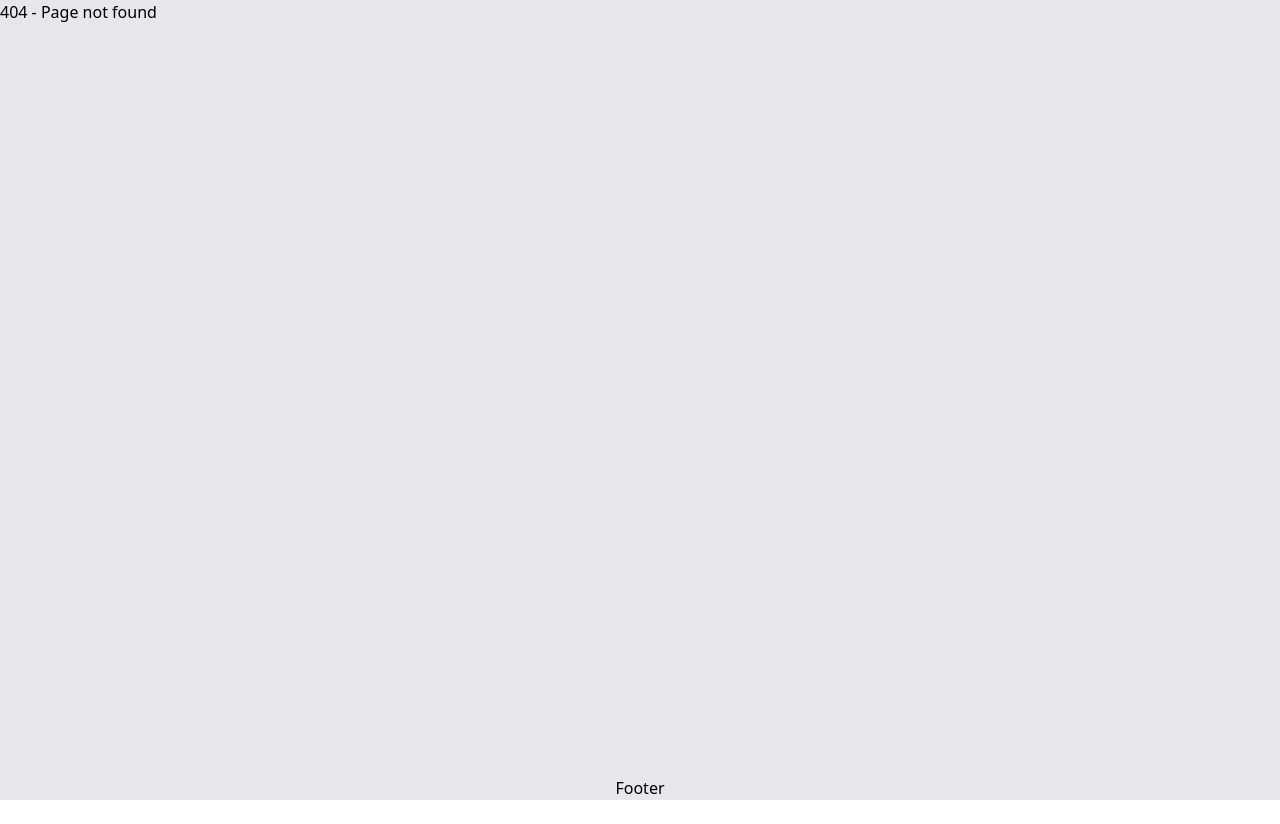
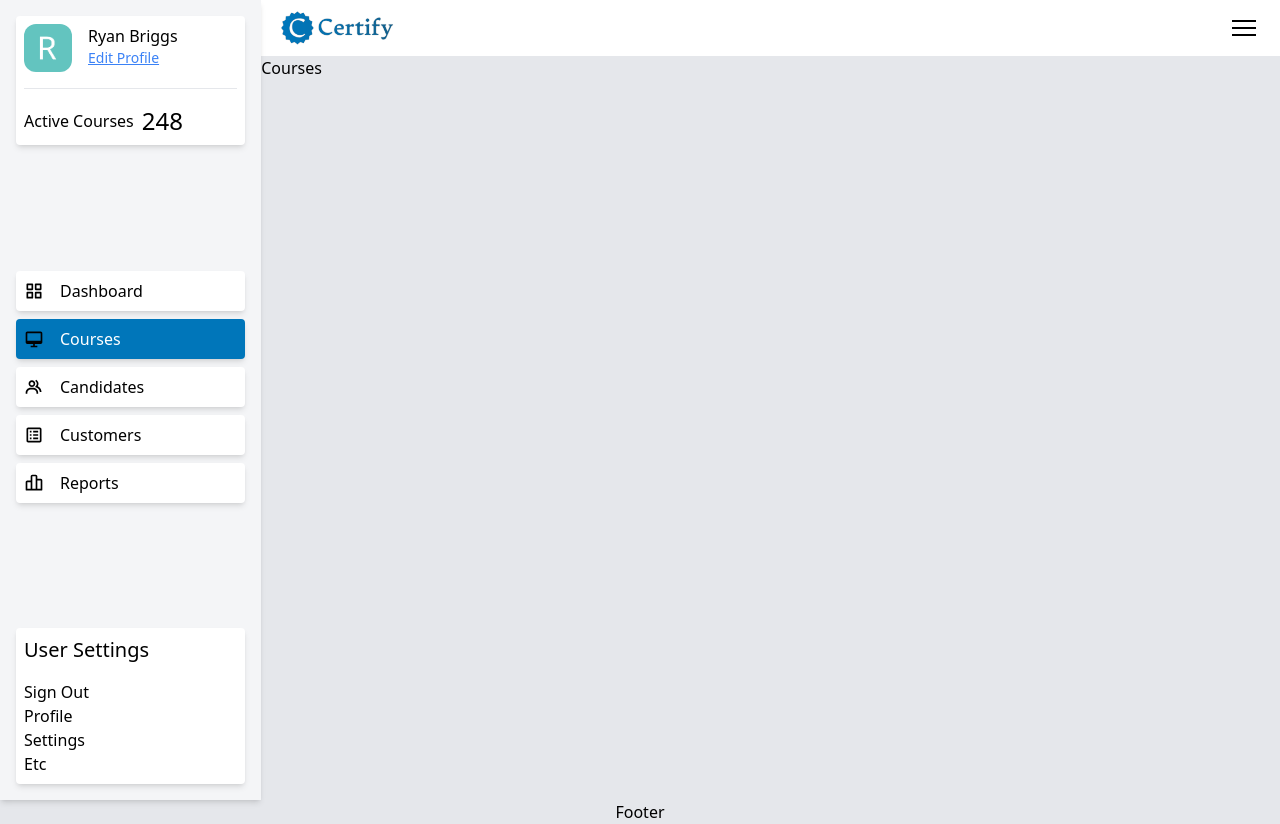
Before and after one commit to RyanBriggsDev/certify, a Next.js app: page /courses in a window 1280 px wide. Before the commit this address had no page. Before the commit the page ends 800 px from the top, so only its background shows below. Built offline with nearby package versions, Linux system fonts and the light colour scheme.

Commit message:
added main nav

```diff
--- a/src/components/ContentAlignment/Container.tsx
+++ b/src/components/ContentAlignment/Container.tsx
@@ -1,7 +1,9 @@
-export default function Container({ children, className }: any) {
+export default function Container({ children, className, padding }: any) {
   return (
     <div
-      className={`container mx-auto px-2 py-16 ${className ? className : ''}`}
+      className={`container mx-auto px-2 ${padding ? padding : 'py-16'} ${
+        className ? className : ''
+      }`}
     >
       {children}
     </div>
--- a/src/components/ContentAlignment/Frame/Content.tsx
+++ b/src/components/ContentAlignment/Frame/Content.tsx
@@ -1,3 +1,3 @@
-export default function Content(props: any) {
-  return <div id="content">Content</div>
+export default function Content({ children }) {
+  return <div id="content">{children}</div>
 }
--- a/src/components/ContentAlignment/Frame/Frame.tsx
+++ b/src/components/ContentAlignment/Frame/Frame.tsx
@@ -1,13 +1,34 @@
 import Nav from './Nav'
 import Sidebar from './Sidebar'
 import Content from './Content'
+import { useState } from 'react'
 
 export default function Frame({ children }: any) {
+  const [navOpen, setNavOpen] = useState<boolean>(false)
+  const [sidebarOpen, setSidebarOpen] = useState<boolean>(false)
+
+  const handleSidebarToggle = () => {
+    if (navOpen) setNavOpen(false)
+    setSidebarOpen(!sidebarOpen)
+  }
+
+  const handleNavToggle = () => {
+    if (sidebarOpen) setSidebarOpen(false)
+    setNavOpen(!navOpen)
+  }
+
   return (
     <div id="frame" className="flex">
-      <Sidebar />
+      <Sidebar
+        toggleSidebar={() => handleSidebarToggle()}
+        sidebarOpen={sidebarOpen}
+      />
       <div className="flex w-full flex-col">
-        <Nav />
+        <Nav
+          toggleNav={() => handleNavToggle()}
+          navOpen={navOpen}
+          frame={true}
+        />
         <Content>{children}</Content>
       </div>
     </div>
--- a/src/components/ContentAlignment/Frame/Nav.tsx
+++ b/src/components/ContentAlignment/Frame/Nav.tsx
@@ -1,3 +1,155 @@
-export default function Nav() {
-  return <nav className="h-8 bg-white text-black">nav</nav>
+import Container from '../Container'
+import Image from 'next/image'
+import { useRouter } from 'next/router'
+import navCertifyFullLogo from '@/assets/logo/navCertifyFullLogo.png'
+import { useState } from 'react'
+
+export default function Nav({ toggleNav, navOpen, frame }: any) {
+  const [isNavOpen, setIsNavOpen] = useState(false)
+  const router = useRouter()
+
+  const navLinks = [
+    {
+      name: 'Dashboard',
+      link: '/dashboard',
+    },
+    {
+      name: 'Account',
+      link: '/login',
+    },
+    {
+      name: 'Pricing',
+      link: '/pricing',
+    },
+    {
+      name: 'Courses',
+      link: '/coming-soon',
+    },
+  ]
+
+  // framed pages
+  if (frame) {
+    return (
+      <nav className="relative flex h-14 items-center justify-center bg-white p-2 text-black dark:bg-dark-gray dark:text-white">
+        <Container padding="p-0">
+          <div className="flex items-center justify-between">
+            <div id="nav-left">
+              <Image
+                src={navCertifyFullLogo}
+                width="120"
+                onClick={() => router.push('/')}
+                className="cursor-pointer"
+                alt="certify logo and link to home"
+              />
+            </div>
+            <div id="nav-right">
+              {navOpen && (
+                <div
+                  onClick={toggleNav}
+                  className="z-1 fixed top-0 left-0 h-full w-full cursor-pointer"
+                />
+              )}
+              <HamburgerButton navOpen={navOpen} handleClick={toggleNav} />
+              <HamburgerMenu navOpen={navOpen}>
+                {navLinks.map((item, index) => (
+                  <NavLink item={item} index={index} />
+                ))}
+              </HamburgerMenu>
+            </div>
+          </div>
+        </Container>
+      </nav>
+    )
+  }
+
+  // non framed pages
+  return (
+    <nav className="relative flex h-14 items-center justify-center p-2 text-black dark:bg-dark-gray dark:text-white">
+      <Container padding="p-0">
+        <div className="flex items-center justify-between">
+          <div id="nav-left">
+            <Image
+              src={navCertifyFullLogo}
+              width="120"
+              onClick={() => router.push('/')}
+              className="cursor-pointer"
+              alt="certify logo and link to home"
+            />
+          </div>
+          <div id="nav-right">
+            {isNavOpen && (
+              <div
+                onClick={() => setIsNavOpen(!isNavOpen)}
+                className="z-1 fixed top-0 left-0 h-full w-full cursor-pointer"
+              />
+            )}
+            <HamburgerButton
+              navOpen={isNavOpen}
+              handleClick={() => setIsNavOpen(!isNavOpen)}
+            />
+            <HamburgerMenu navOpen={isNavOpen}>
+              {navLinks.map((item, index) => (
+                <NavLink item={item} index={index} />
+              ))}
+            </HamburgerMenu>
+          </div>
+        </div>
+      </Container>
+    </nav>
+  )
 }
+
+function HamburgerButton({ handleClick, navOpen }: any) {
+  return (
+    <div
+      id="hamburger-button"
+      onClick={handleClick}
+      className="relative cursor-pointer px-2 [&>div]:hover:bg-french-blue"
+    >
+      <div
+        className={`my-[5px] h-[2px] w-6 bg-black duration-300 dark:bg-white ${
+          navOpen && 'translate-y-[7px] rotate-45'
+        }`}
+      ></div>
+      <div
+        className={`my-[5px] h-[2px] w-6 bg-black duration-300 dark:bg-white ${
+          navOpen && 'translate-x-[20vw]'
+        }`}
+      ></div>
+      <div
+        className={`my-[5px] h-[2px] w-6 bg-black duration-300 dark:bg-white ${
+          navOpen && '-translate-y-[7px] -rotate-45'
+        }`}
+      ></div>
+    </div>
+  )
+}
+
+function HamburgerMenu({ navOpen, children }: any) {
+  return (
+    <div className="absolute top-16 left-0 flex w-full items-center justify-center">
+      <ul
+        id="nav-menu"
+        className={`${
+          navOpen ? ' scale-100' : 'scale-0'
+        } mx-auto flex w-2/3 origin-top-right flex-col items-center justify-center gap-2 rounded bg-white p-2 duration-150 dark:bg-dark-gray`}
+      >
+        {children}
+      </ul>
+    </div>
+  )
+}
+
+function NavLink({ item, index }) {
+  const router = useRouter()
+  return (
+    <li
+      className="cursor-pointer text-center underline underline-offset-4 duration-300 ease-in-out hover:scale-105 hover:text-french-blue"
+      onClick={() => router.push(item.link)}
+      key={index}
+      id="nav-link"
+    >
+      {item.name}
+    </li>
+  )
+}
--- a/src/components/ContentAlignment/Frame/Sidebar.tsx
+++ b/src/components/ContentAlignment/Frame/Sidebar.tsx
@@ -1,9 +1,6 @@
 import Image from 'next/image'
 import profilePic from '@/assets/profilePic.png'
-
 import Icon from '@/components/Icon'
-
-import { useState } from 'react'
 import { useRouter } from 'next/router'
 
 // sidenav links
@@ -35,30 +32,28 @@ const links = [
   },
 ]
 
-export default function Sidebar() {
-  const [open, setOpen] = useState(false)
-
+export default function Sidebar({ toggleSidebar, sidebarOpen }) {
   return (
     <>
-      {!open && (
+      {!sidebarOpen && (
         <SidebarArrow
-          setOpen={setOpen}
-          open={open}
+          toggleSidebar={toggleSidebar}
+          sidebarOpen={sidebarOpen}
           className="top-[50%] -left-1"
         />
       )}
       <aside
         id="sidebar"
         className={`${
-          open
-            ? 'w-screen sm:w-60'
+          sidebarOpen
+            ? 'w-screen sm:w-60 md:top-0'
             : 'w-0 scale-0 sm:w-0 sm:scale-0 md:scale-100'
-        } fixed left-0 top-0 flex min-h-screen flex-col justify-between bg-white/[0.6] p-4 shadow-md duration-300 dark:bg-zinc-900/[0.9] md:static md:w-80`}
+        } fixed left-0 top-0 z-50 flex min-h-screen flex-col justify-between bg-white/[0.6] p-4 shadow-md duration-300 dark:bg-zinc-900/[0.9] md:static md:w-80`}
       >
         <SidebarProfile></SidebarProfile>
         <SidebarArrow
-          setOpen={setOpen}
-          open={open}
+          toggleSidebar={toggleSidebar}
+          sidebarOpen={sidebarOpen}
           className="-right-1 top-[50%]"
         />
         <SidebarLinks>
@@ -70,14 +65,14 @@ export default function Sidebar() {
   )
 }
 
-function SidebarArrow({ setOpen, open, className }) {
+function SidebarArrow({ toggleSidebar, sidebarOpen, className }) {
   return (
     <div
       className={`font absolute cursor-pointer rounded bg-sapph-blue p-2 text-2xl text-white md:hidden ${
-        open && 'rotate-180'
+        sidebarOpen && 'rotate-180'
       }
       ${className && className}`}
-      onClick={() => setOpen(!open)}
+      onClick={() => toggleSidebar()}
     >
       &#x2192;
     </div>
--- /dev/null
+++ b/src/pages/candidates/index.tsx
@@ -0,0 +1,5 @@
+import Frame from '@/components/ContentAlignment/Frame/Frame'
+
+export default function candidates() {
+  return <Frame>Candidates</Frame>
+}
--- /dev/null
+++ b/src/pages/courses/index.tsx
@@ -0,0 +1,5 @@
+import Frame from '@/components/ContentAlignment/Frame/Frame'
+
+export default function courses() {
+  return <Frame>Courses</Frame>
+}
--- /dev/null
+++ b/src/pages/customers/index.tsx
@@ -0,0 +1,5 @@
+import Frame from '@/components/ContentAlignment/Frame/Frame'
+
+export default function customers() {
+  return <Frame>Customers</Frame>
+}
--- a/src/pages/index.tsx
+++ b/src/pages/index.tsx
@@ -3,6 +3,7 @@ import Container from '@/components/ContentAlignment/Container'
 import H1 from '@/components/headings/H1'
 import Button from '@/components/Button'
 import { useRouter } from 'next/router'
+import Nav from '@/components/ContentAlignment/Frame/Nav'
 
 export default function Home() {
   const router = useRouter()
@@ -35,6 +36,7 @@ export default function Home() {
         <meta name="msapplication-TileColor" content="#da532c" />
         <meta name="theme-color" content="#ffffff" />
       </Head>
+      <Nav />
       <Container className="flex h-screen items-center justify-center">
         <div className="flex flex-col items-center justify-center gap-4">
           <H1>Welcome to Certify</H1>
--- /dev/null
+++ b/src/pages/reports/index.tsx
@@ -0,0 +1,5 @@
+import Frame from '@/components/ContentAlignment/Frame/Frame'
+
+export default function reports() {
+  return <Frame>Reports</Frame>
+}
```
Also changed, not shown: src/components/Icon.tsx (+11 -11 lines), src/assets/logo/navCertifyFullLogo.png (added).
